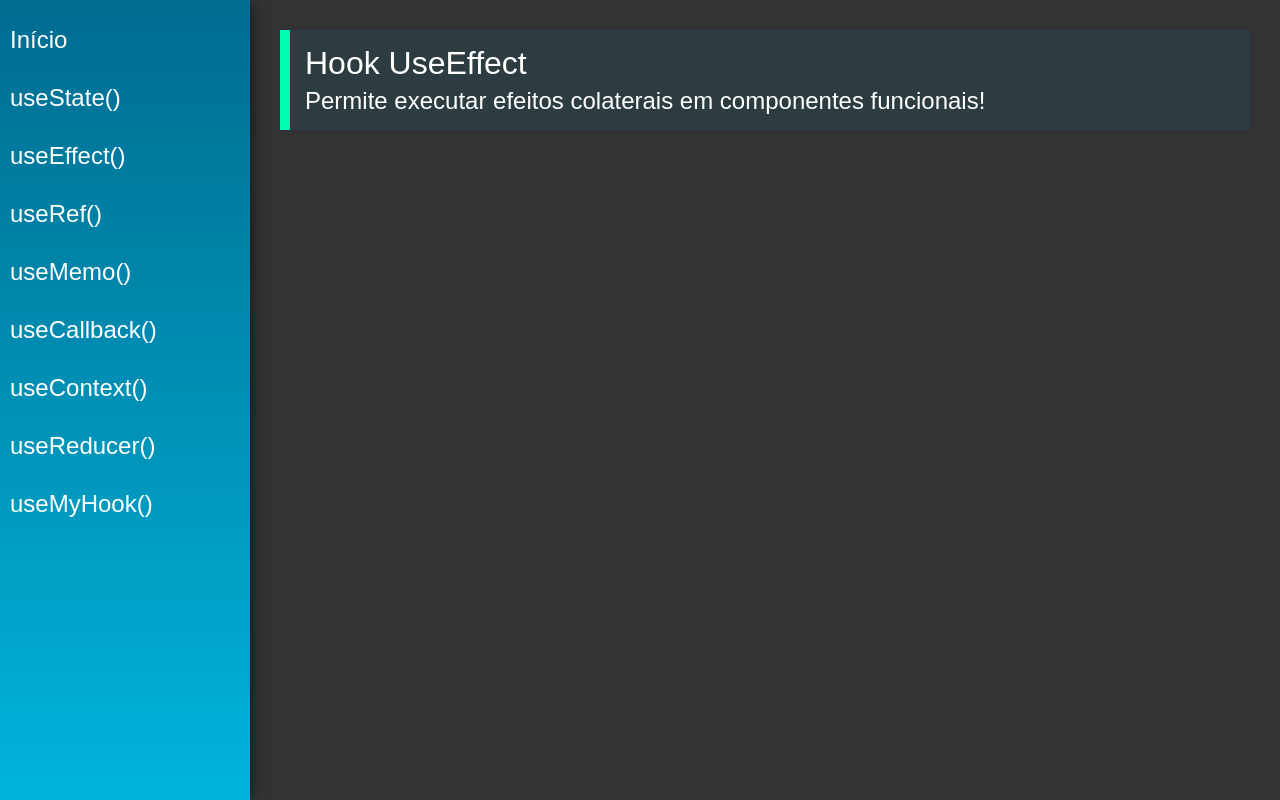
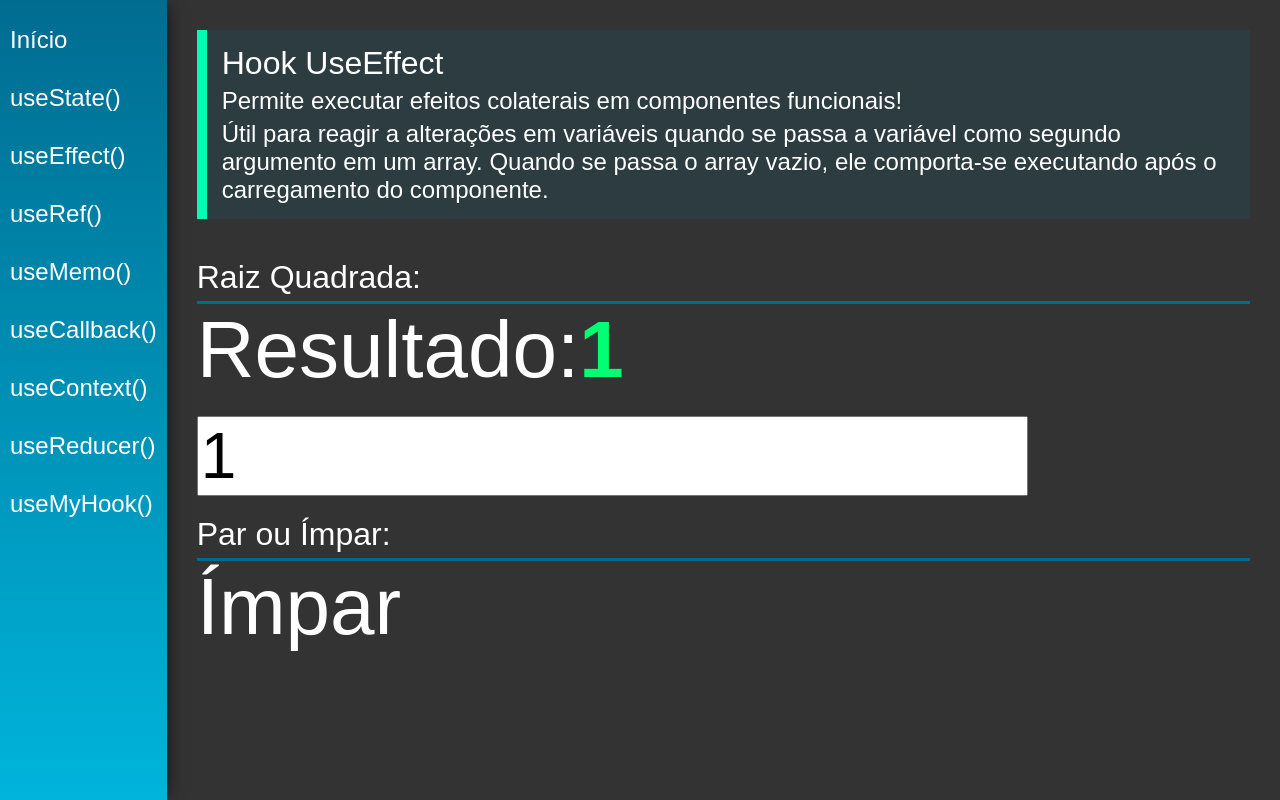
Before and after one commit to rochams/react-hooks, a React (Create React App) app: page /useEffect in a window 1280 px wide. Built offline with nearby package versions, Linux system fonts and the light colour scheme.

Commit message:
feat: adiciona logica de useEffect

```diff
--- a/src/components/layout/PageTitle.jsx
+++ b/src/components/layout/PageTitle.jsx
@@ -5,6 +5,7 @@ const PageTitle = props => (
     <div className={`PageTitle ${props.error ? "error" : ""}`}>
         <h1>{props.title}</h1>
         <h2>{props.subtitle}</h2>
+        <h2>{props.complement}</h2>
     </div>
 )
 
--- a/src/index.css
+++ b/src/index.css
@@ -12,6 +12,11 @@ body {
 .red {
     font-weight: 700;
     color: red;
+}
+
+.cyan {
+    font-weight: 700;
+    color: rgb(0, 255, 115);
 }
 
 .input {
--- a/src/views/examples/UseEffect.jsx
+++ b/src/views/examples/UseEffect.jsx
@@ -1,15 +1,75 @@
-import React from 'react'
-import PageTitle from '../../components/layout/PageTitle'
+import React, { useEffect, useState } from 'react'
+import PageTitle from '../../components/layout/PageTitle';
+import SectionTitle from '../../components/layout/SectionTitle';
 
 const UseEffect = (props) => {
+
+    const [num, setNum] = useState(1)
+    const [raizQuadrada, setRaizQuadrada] = useState(1)
+    const [parOuImpar, setParOuImpar] = useState("Ímpar")
+
+    function calculaRaizQuadrada(number) {
+        const n = parseInt(number)
+        if (n < 0 || isNaN(n)  ){
+            return 0
+        }
+
+        const res = n ** 2
+        return res;
+    }
+
+    function calculaParOuImpar(number) {
+        const n = parseInt(number)
+        if (n < 0 ){
+            return "-"
+        }
+
+        const res = n%2 === 0 ? "Par" : "Ímpar";
+        return res;
+    }
+
+    /**
+     * Neste caso de uso, o useEffect está sendo usado
+     * para reagir a qualquer alteração da variável num
+     * Ou seja, useEffect é usado para reagir com algum evento qualquer alteração em um dado qualquer
+     */
+    useEffect(function() {
+        const valor = calculaRaizQuadrada(num)
+        setRaizQuadrada(valor)
+    }, [num])
+
+    /**
+     * Este useEffect foi criado para reagir à alteração de num
+     * e retornar o valor "Par" ou "Ímpar" dependendo do valor de num
+     */
+    useEffect(function() {
+        const res = calculaParOuImpar(num)
+        setParOuImpar(res)
+    }, [num])
+
     return (
         <div className="UseEffect">
             <PageTitle
                 title="Hook UseEffect"
                 subtitle="Permite executar efeitos colaterais em componentes funcionais!"
+                complement="Útil para reagir a alterações em variáveis quando se passa a variável como segundo argumento em um array.
+                Quando se passa o array vazio, ele comporta-se executando após o carregamento do componente."
             />
+            <SectionTitle title="Raiz Quadrada:" />
+            <div>
+                <div>
+                    <span className='text'>Resultado:</span>
+                    <span className='text cyan'>{ raizQuadrada }</span>
+                </div>
+                <input type="number" className='input' value={num} onChange={e => setNum(e.target.value)} />
+            </div>
+            <SectionTitle title="Par ou Ímpar:" />
+            <div>
+                <span className='text'>{ parOuImpar }</span>
+            </div>
+
         </div>
     )
 }
 
-export default UseEffect
+export default UseEffect;
```
